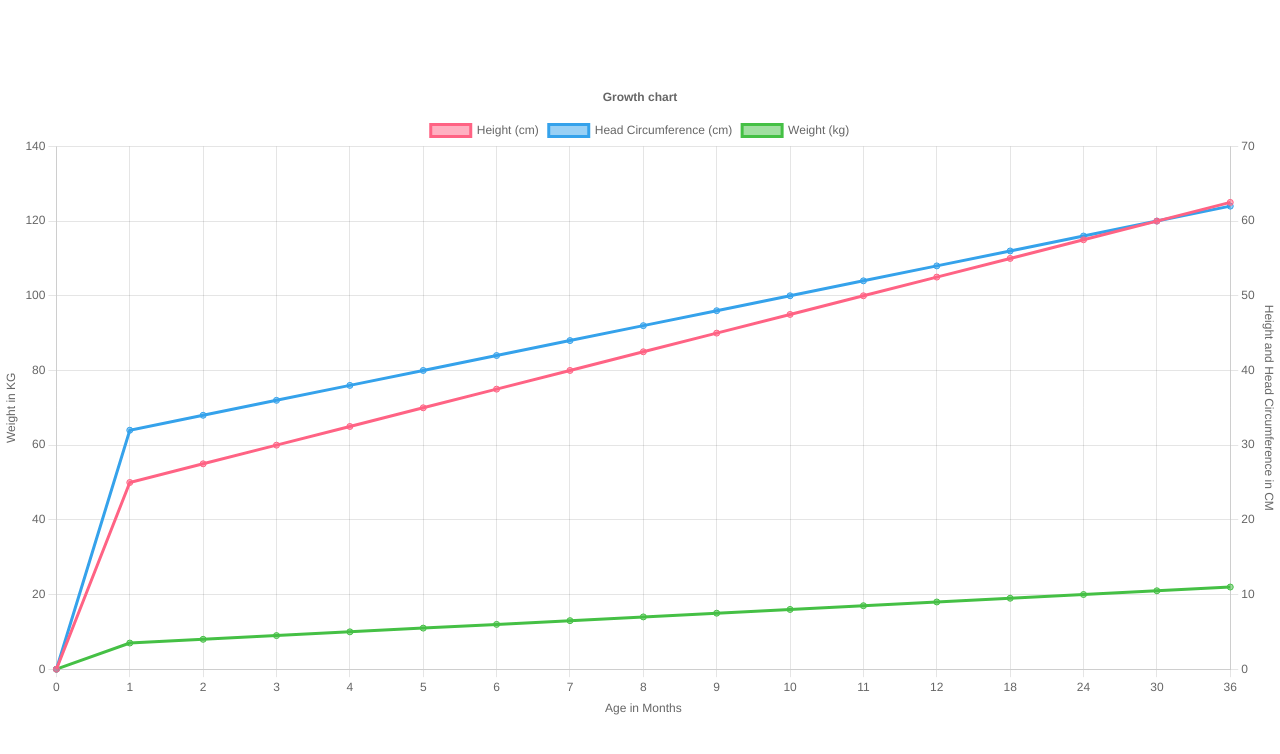
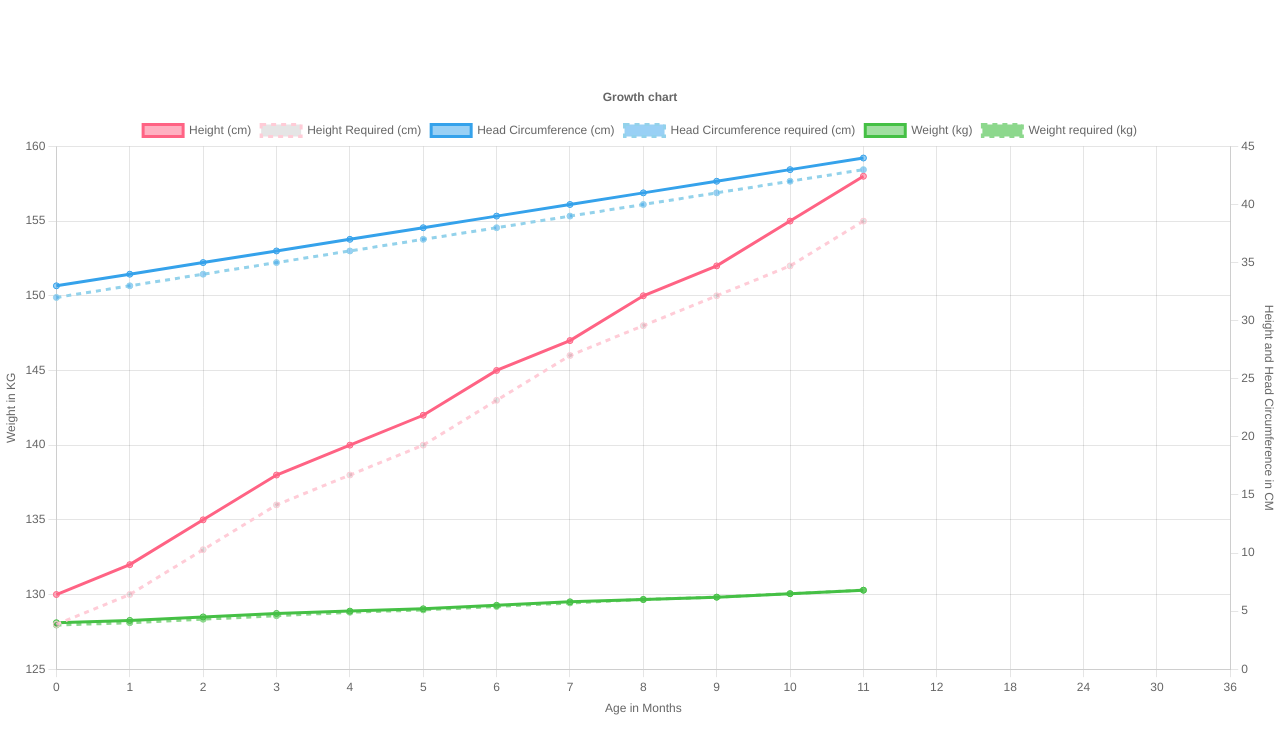
Before and after one commit to shajudamodaran/shaju-playground, a React (Vite) app: page / in a window 1280 px wide. Shown: the top 754 px of the page. Built offline with nearby package versions, Linux system fonts and the light colour scheme.

Commit message:
Added required

```diff
--- a/src/components/GrowthChart/GrowthChart.tsx
+++ b/src/components/GrowthChart/GrowthChart.tsx
@@ -1,3 +1,4 @@
+/* eslint-disable @typescript-eslint/no-explicit-any */
 import {
   Chart as ChartJS,
   CategoryScale,
@@ -63,6 +64,16 @@ const GrowthChart = () => {
         },
       },
     },
+    legend: {
+      labels: {
+        filter: function (item: any) {
+          console.log("🚀 ~ GrowthChart ~ options.legend.labels.item:", item);
+
+          // Logic to remove a particular legend item goes here
+          return item.text.includes("Required");
+        },
+      },
+    },
   };
 
   const labels = [
@@ -86,38 +97,77 @@ const GrowthChart = () => {
   ];
 
   const data = {
-    labels,
+    labels: labels,
     datasets: [
       {
         label: "Height (cm)",
-        data: [
-          0, 50, 55, 60, 65, 70, 75, 80, 85, 90, 95, 100, 105, 110, 115, 120,
-          125,
-        ],
+        data: [130, 132, 135, 138, 140, 142, 145, 147, 150, 152, 155, 158],
         borderColor: "rgb(255, 99, 132)",
         backgroundColor: "rgba(255, 99, 132, 0.5)",
         yAxisID: "y",
       },
       {
+        label: "Height Required (cm)",
+        data: [128, 130, 133, 136, 138, 140, 143, 146, 148, 150, 152, 155],
+        borderColor: "#ffccd7",
+        yAxisID: "y",
+        borderDash: [5, 5],
+      },
+      {
         label: "Head Circumference (cm)",
-        data: [
-          0, 32, 34, 36, 38, 40, 42, 44, 46, 48, 50, 52, 54, 56, 58, 60, 62,
-        ],
+        data: [33, 34, 35, 36, 37, 38, 39, 40, 41, 42, 43, 44],
         borderColor: "rgb(53, 162, 235)",
         backgroundColor: "rgba(53, 162, 235, 0.5)",
         yAxisID: "y1",
       },
       {
+        label: "Head Circumference required (cm)",
+        data: [32, 33, 34, 35, 36, 37, 38, 39, 40, 41, 42, 43],
+        borderColor: "#93d2eb",
+        backgroundColor: "rgba(53, 162, 235, 0.5)",
+        yAxisID: "y1",
+        borderDash: [5, 5],
+      },
+      {
         label: "Weight (kg)",
-        data: [
-          0, 3.5, 4, 4.5, 5, 5.5, 6, 6.5, 7, 7.5, 8, 8.5, 9, 9.5, 10, 10.5, 11,
-        ],
-        borderColor: "rgb(69,192,69)",
-        backgroundColor: "rgba(69,192,69, 0.5)",
+        data: [4, 4.2, 4.5, 4.8, 5, 5.2, 5.5, 5.8, 6, 6.2, 6.5, 6.8],
+        borderColor: "rgb(69, 192, 69)",
+        backgroundColor: "rgba(69, 192, 69, 0.5)",
         yAxisID: "y1",
       },
+      {
+        label: "Weight required (kg)",
+        data: [3.8, 4, 4.3, 4.6, 4.9, 5.1, 5.4, 5.7, 6, 6.2, 6.5, 6.8],
+        borderColor: "#8dd88d",
+        backgroundColor: "#8dd88d",
+        yAxisID: "y1",
+        borderDash: [5, 5],
+      },
     ],
+    options: {
+      scales: {
+        yAxes: [
+          {
+            id: "y",
+            type: "linear",
+            position: "left",
+            ticks: {
+              suggestedMin: 0,
+            },
+          },
+          {
+            id: "y1",
+            type: "linear",
+            position: "right",
+            ticks: {
+              suggestedMin: 0,
+            },
+          },
+        ],
+      },
+    },
   };
+
   return <Line options={options} data={data} />;
 };
 
```
